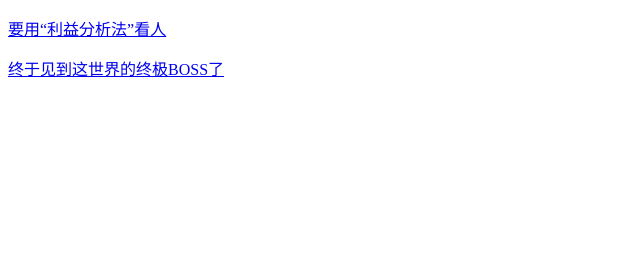
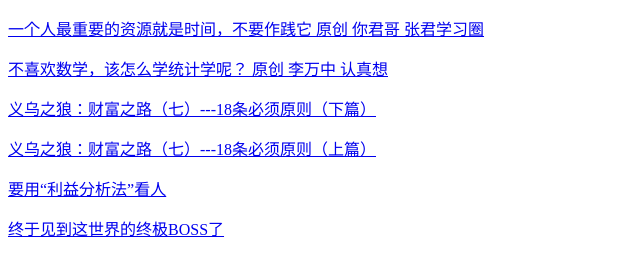
Before and after one commit to TCOTC/MyRSS, a plain HTML site: page index.html in a window 1280 px wide. Shown: the whole page, without its empty margins (0-640 px from the left). Drawn offline with Linux system fonts and the light colour scheme.

Commit message:
Update index.html

```diff
--- a/index.html
+++ b/index.html
@@ -7,6 +7,10 @@
 </head>
 
 <body>
+    <p><a href="https://mp.weixin.qq.com/s/JY7YDMbgMFHNSKgrtfrzxQ">一个人最重要的资源就是时间，不要作践它  原创 你君哥 张君学习圈</a></p>
+    <p><a href="https://mp.weixin.qq.com/s/bv6jkRdJjWjz2QTfXnBbQQ">不喜欢数学，该怎么学统计学呢？  原创 李万中 认真想</a></p>
+    <p><a href="https://mp.weixin.qq.com/s/nPIYsoRj81g7caqLvIPZVg">义乌之狼：财富之路（七）---18条必须原则（下篇）</a></p>
+    <p><a href="https://mp.weixin.qq.com/s/z6soXCVEkqizxlEvZIyG8w">义乌之狼：财富之路（七）---18条必须原则（上篇）</a></p>
     <p><a href="https://mp.weixin.qq.com/s/NTjqmZoQaHz45oATn2SXkw">要用“利益分析法”看人</a></p>
     <p><a href="https://mp.weixin.qq.com/s/dILAErxgkXi68TC_Ozzg2w">终于见到这世界的终极BOSS了</a></p>
 </body>
```
